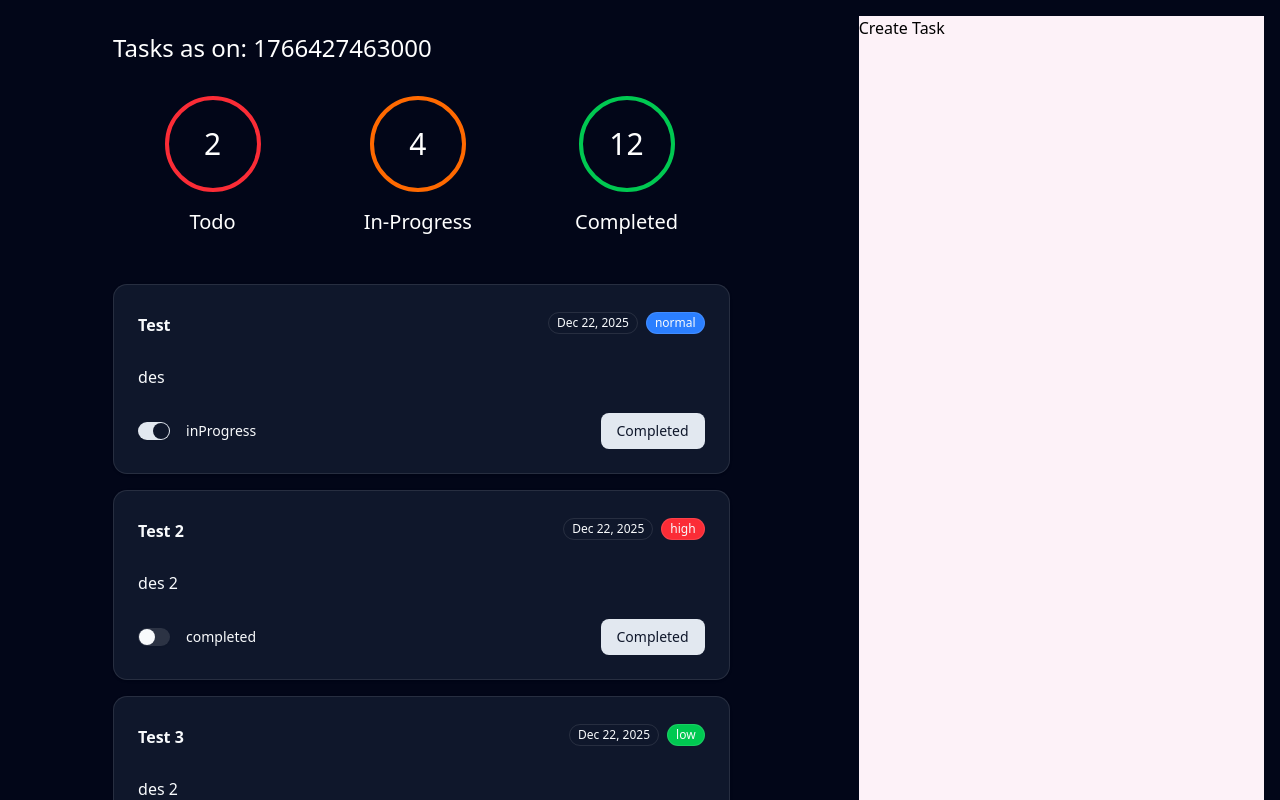
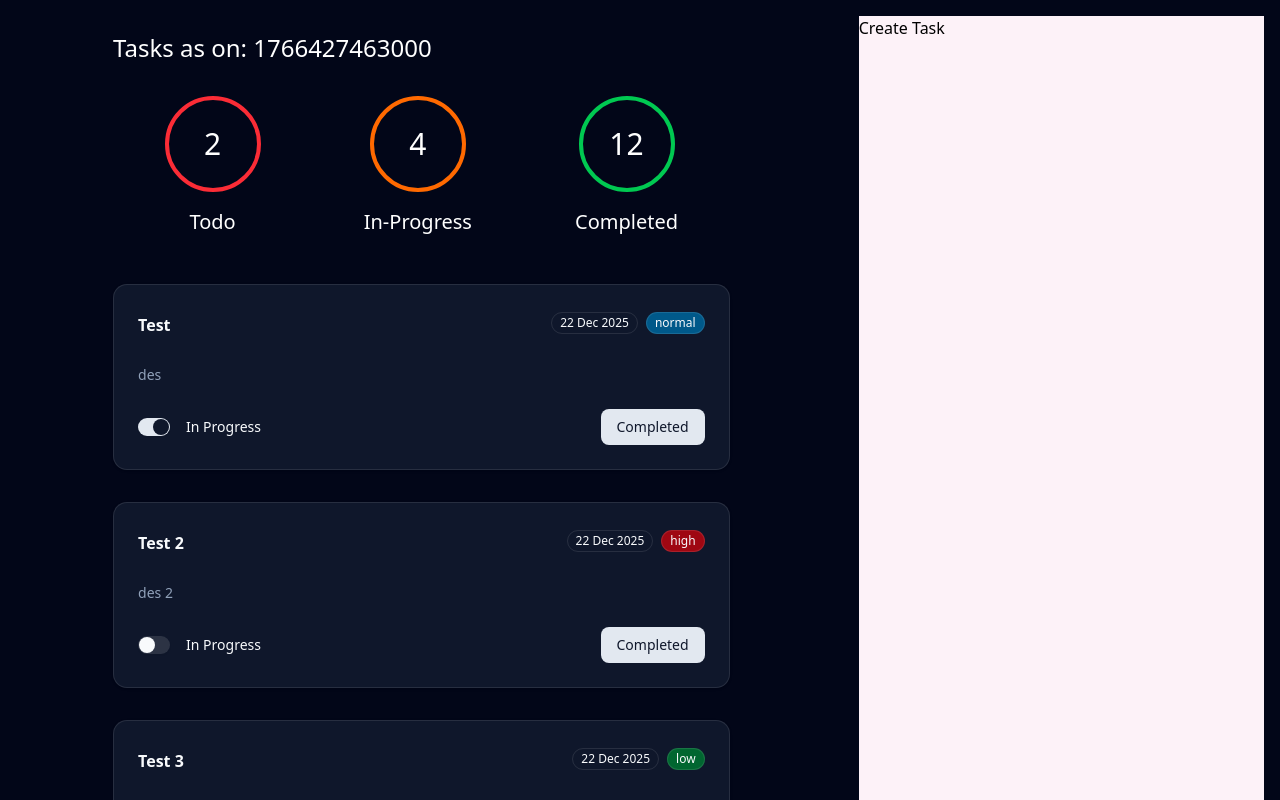
Before and after one commit to junuiui/task-manager, a React (Vite) app in the folder front/: page / in a window 1280 px wide. Shown: the top 800 px of the page. Built offline with nearby package versions, Linux system fonts and the light colour scheme.

Commit message:
task corrected

```diff
--- /dev/null
+++ b/front/src/components/task/task.tsx
@@ -0,0 +1,71 @@
+import type { FC, ReactElement } from "react";
+
+import {
+    Card,
+    CardContent,
+    CardDescription,
+    CardFooter,
+    CardHeader,
+    CardTitle,
+} from "@/components/ui/card";
+
+import { Badge } from "@/components/ui/badge";
+import { Button } from "@/components/ui/button";
+import { Label } from "@/components/ui/label";
+import { Switch } from "@/components/ui/switch";
+import type { ITask } from "@/types/task.interface";
+
+export const Task: FC<ITask> = (props: ITask): ReactElement => {
+    const { title, description, dueDate, status, priority } = props;
+
+    // Use toLocaleDateString with options for day, month, and year
+    let formattedDate = dueDate.toLocaleDateString("en-GB", {
+        day: "numeric",
+        month: "short",
+        year: "numeric",
+    });
+
+    return (
+        <Card className="w-full mb-8">
+            <CardHeader className="flex flex-row justify-between">
+                <CardTitle className="basis-2/3 leading-8">{title}</CardTitle>
+                <div>
+                    <Badge className="mr-2" variant="outline">
+                        {formattedDate}
+                    </Badge>
+                    {priority === "normal" && (
+                        <Badge className="bg-sky-800" variant="outline">
+                            {priority}
+                        </Badge>
+                    )}
+                    {priority === "high" && (
+                        <Badge className="bg-red-800" variant="outline">
+                            {priority}
+                        </Badge>
+                    )}
+                    {priority === "low" && (
+                        <Badge className="bg-green-800" variant="outline">
+                            {priority}
+                        </Badge>
+                    )}
+                </div>
+            </CardHeader>
+            <CardContent>
+                <CardDescription>{description}</CardDescription>
+            </CardContent>
+            <CardFooter className="flex justify-between">
+                <div className="flex flex-row items-center">
+                    <Switch
+                        checked={status === "inProgress" ? true : false}
+                        onCheckedChange={() => console.log("Switch Changed")}
+                        id="in-progress"
+                    />
+                    <Label className="ml-4" htmlFor="in-progress">
+                        In Progress
+                    </Label>
+                </div>
+                <Button>Completed</Button>
+            </CardFooter>
+        </Card>
+    );
+};
--- a/front/src/components/taskCounter/task/task.tsx
+++ /dev/null
@@ -1,70 +0,0 @@
-import type { FC, ReactElement } from "react"
-
-import {
-    Card,
-    CardAction,
-    CardContent,
-    CardDescription,
-    CardFooter,
-    CardHeader,
-    CardTitle,
-} from "@/components/ui/card"
-import { Badge } from "@/components/ui/badge"
-import { Switch } from "@/components/ui/switch"
-import { Label } from "@/components/ui/label"
-import { Button } from "@/components/ui/button"
-import type { ITask } from "@/types/task.interface"
-
-export const Task: FC<ITask> = (props: ITask): ReactElement => {
-
-    const { title, description, status, priority, dueDate } = props;
-
-    let formattedDate = new Date(dueDate).toLocaleDateString("en-us", {
-        day: "numeric",
-        month: "short",
-        year: "numeric",
-    })
-
-    return (
-        <Card className="w-full mb-4">
-            <CardHeader className="flex flex-row justify-between">
-                <CardTitle className="basis-2/3 leading-8">{title}</CardTitle>
-                <div>
-                    <Badge className="mr-2" variant="outline">
-                        {formattedDate}
-                    </Badge>
-
-                    {priority === "low" && (
-                        <Badge className="bg-green-500" variant="outline">
-                            {priority}
-                        </Badge>
-                    )}
-
-                    {priority === "normal" && (
-                        <Badge className="bg-blue-500" variant="outline">
-                            {priority}
-                        </Badge>
-                    )}
-
-                    {priority === "high" && (
-                        <Badge className="bg-red-500" variant="outline">
-                            {priority}
-                        </Badge>
-                    )}
-                </div>
-            </CardHeader>
-            <CardContent>
-                <p>{description}</p>
-            </CardContent>
-            <CardFooter className="flex flex-row justify-between">
-                <div className="flex flex-row items-center">
-                    <Switch id="in-progress" checked={status === "inProgress"} />
-                    <Label className="ml-4" htmlFor="in-progress">
-                        {status}
-                    </Label>
-                </div>
-                <Button>Completed</Button>
-            </CardFooter>
-        </Card>
-    )
-}
--- a/front/src/pages/tasks.tsx
+++ b/front/src/pages/tasks.tsx
@@ -1,6 +1,6 @@
 import { TasksCoutner } from '@/components/taskCounter/tasksCounter';
 import type { FC, ReactElement } from 'react';
-import { Task } from '@/components/taskCounter/task/task';
+import { Task } from '@/components/task/task';
 
 export const Tasks: FC = (): ReactElement => {
     return (
```
